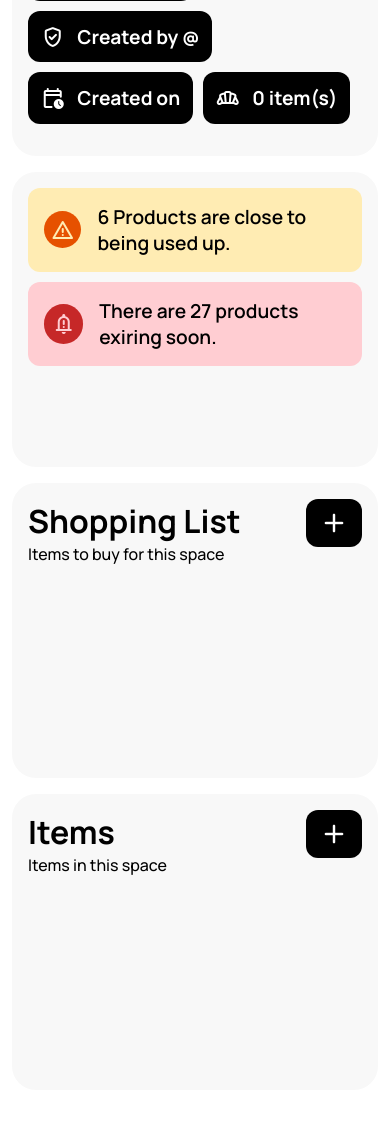
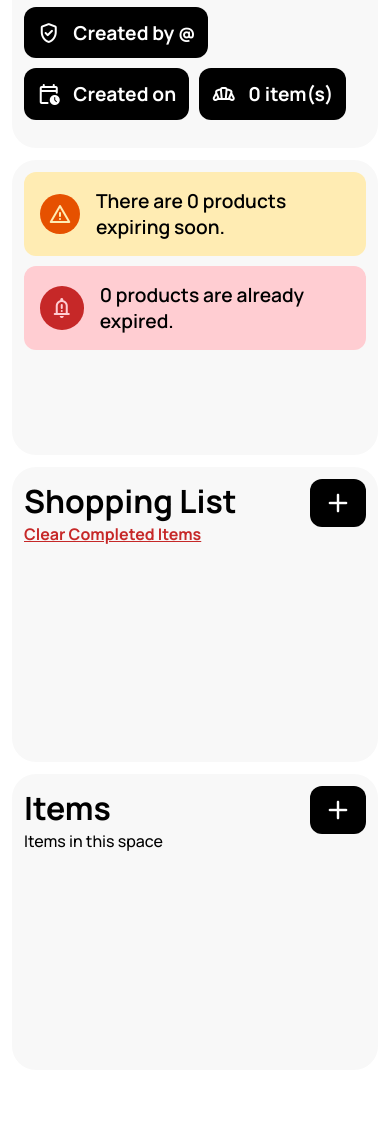
Before and after one commit to czett/shelfi, a Flask app: page /space/1 in a window 390 px wide. Shown: the part 233-1365 px from the top of the page. After the commit the page ends 1084 px from the top, so only its background shows below. Run offline with Flask 3, Linux system fonts and the light colour scheme; the visitor is signed in with stand-in values (Sample User, id 1); data that the repository does not hold is empty; some libraries are stand-ins or nearby versions.

Commit message:
mobile improvements and semi good notifications on space page

```diff
--- a/app.py
+++ b/app.py
@@ -36,12 +36,14 @@ def register():
 @app.route('/login/submit', methods=['POST'])
 def login_submit():
     username = request.form['username']
+    username = username.lower()
     password = request.form['password']
-    success, message = database.login(username, password)
 
     # Sanitize username: allow only alphanumeric and underscores, reject others
     if not re.match(r'^\w+$', username):
         return render_template('auth.html', action='login', message='Invalid username: only letters, numbers, and underscores are allowed.', session=session)
+
+    success, message = database.login(username, password)
 
     if success:
         session['username'] = username
@@ -113,6 +115,10 @@ def view_space(space_id):
     if not check_logged_in():
         return redirect('/login')
 
+    # check if user is in space
+    if not database.is_user_in_space(session.get('user_id'), space_id):
+        return redirect('/dashboard')
+
     space = database.get_space_details(space_id)
 
     session['current_space_id'] = space_id
@@ -138,8 +144,40 @@ def view_space(space_id):
 
     # get items in space
     items = database.get_space_items(space_id)
+    #if expiration date is defined for an item in get items dict, add another key with info: expires in x days, but only the amount of days it will take to reach the stored and initially passed date.
+    if items:
+        for item in items:
+            if item.get('expiration_date'):
+                try:
+                    # Assume item['created_at'] is a SQL timestamp (string or float)
+                    if isinstance(item['expiration_date'], (int, float)):
+                        dt = datetime.fromtimestamp(item['expiration_date'])
+                    else:
+                        # Try parsing as string
+                        dt = datetime.fromisoformat(str(item['expiration_date']))
+                    item['readable_expiration_date'] = dt.strftime('%b %d, %Y')
+                except Exception:
+                    pass
 
-    return render_template('space.html', session=session, space=space, items=items, shopping_list=shopping_list)
+    num_expired = 0
+    num_expiring_soon = 0
+
+    # determine items that expire soon or are expired
+    for item in items:
+        if item.get('expiration_date'):
+            try:
+                # if expiration date is defined, assume the item is expired if current date if after expiration date OR save item as expiring soon if date is less than 3 days in the future
+                # first, check for already expired items
+                if datetime.now() > item['expiration_date']:
+                    num_expired += 1
+                else:
+                    # check if expiration date is less than 3 days in the future
+                    if datetime.now() + timedelta(days=3) > item['expiration_date']:
+                        num_expiring_soon += 1
+            except Exception:
+                pass
+
+    return render_template('space.html', session=session, space=space, items=items, shopping_list=shopping_list, num_expired=num_expired, num_expiring_soon=num_expiring_soon)
 
 @app.route("/api/add-to-shopping-list", methods=['POST'])
 def add_to_shopping_list():
@@ -219,5 +257,19 @@ def modify_item_amount(item_id):
     else:
         return message, 500
 
+@app.route("/api/clear-shopping-list")
+def clear_shopping_list():
+    if not check_logged_in():
+        return redirect('/login')
+
+    space_id = session.get('current_space_id')
+
+    success, message = database.clear_shopping_list(space_id)
+
+    if success:
+        return redirect(f'/space/{space_id}')
+    else:
+        return message, 500
+
 if __name__ == '__main__':
     app.run(debug=True, port=8080)
--- a/database.py
+++ b/database.py
@@ -134,8 +134,22 @@ def create_space(user_id, space_name):
     finally:
         conn.close()
 
+def is_user_in_space(user_id, space_id):
+    conn = get_db_connection()
+    if conn is None:
+        return False
+    try:
+        with conn.cursor() as cur:
+            cur.execute("SELECT 1 FROM user_spaces WHERE user_id = %s AND space_id = %s", (user_id, space_id))
+            result = cur.fetchone()
+            return result is not None
+    except Exception as e:
+        print("Error checking if user is in space:", e)
+        return False
+    finally:
+        conn.close()
+
 def get_space_details(space_id):
-
     conn = get_db_connection()
     if conn is None:
         return None
@@ -232,7 +246,7 @@ def get_shopping_list(space_id):
     try:
         with conn.cursor() as cur:
             cur.execute("""
-                SELECT list_item_id, space_id, product_name, added_by_user_id, created_at, checked
+                SELECT list_item_id, space_id, product_name, added_by_user_id, created_at, checked, visible
                 FROM shopping_list
                 WHERE space_id = %s
                 ORDER BY checked, created_at DESC
@@ -245,7 +259,8 @@ def get_shopping_list(space_id):
                     'product_name': row[2],
                     'added_by_user_id': row[3],
                     'created_at': row[4],
-                    'checked': row[5]
+                    'checked': row[5],
+                    'visible': row[6]
                 }
                 for row in items
             ]
@@ -344,3 +359,23 @@ def modify_item_amount(item_id, amount):
         return False, "An error occurred while modifying the item quantity."
     finally:
         conn.close()
+
+def clear_shopping_list(space_id):
+    conn = get_db_connection()
+    # set visible to false for all checked items in shopping_list table
+    if conn is None:
+        return False, "Database connection failed."
+    try:
+        with conn.cursor() as cur:
+            cur.execute("""
+                UPDATE shopping_list
+                SET visible = FALSE
+                WHERE space_id = %s and checked = TRUE
+            """, (space_id,))
+            conn.commit()
+            return True, "Shopping list cleared."
+    except Exception as e:
+        print("Error clearing shopping list:", e)
+        return False, "An error occurred while clearing the shopping list."
+    finally:
+        conn.close()
--- a/static/style/style.css
+++ b/static/style/style.css
@@ -324,6 +324,11 @@ div, p, a{
     font-weight: 500;
     color: var(--fg-color);
     margin-bottom: 1rem;
+}
+
+.dashboard-child-subtitle a{
+    color: var(--red);
+    font-weight: 700;
 }
 
 /* spaces list, similar to messages */
@@ -847,7 +852,7 @@ div, p, a{
 @media screen and (width < 900px) {
     :root{
         --xpad: .75rem;
-        --ypad: 1rem;
+        --ypad: .75rem;
     }
 
     .add-list-item-button{
@@ -860,10 +865,30 @@ div, p, a{
     }
 
     .tile-view{
-        grid-template-columns: repeat(2, 1fr) !important;
+        grid-template-columns: repeat(1, 1fr) !important;
+        gap: .5rem !important;
+    }
+
+    .tile-view .tile{
+        aspect-ratio: 2 !important;
+    }
+
+    .tile-icon span{
+        font-size: 3rem !important;
+    }
+
+    .tile-name{
+        font-size: 1rem !important;
     }
 
     .quick-action-icon{
         width: 50% !important;
     }
+
+    .list-item-card{
+        display: flex;
+        flex-direction: column;
+        align-items: start !important;
+        gap: .5rem;
+    }
 }
--- a/templates/space.html
+++ b/templates/space.html
@@ -54,13 +54,13 @@
                 <div class="message-icon">
                     <span class="material-symbols-rounded">warning</span>
                 </div>
-                <div class="message-text">6 Products are close to being used up.</div>
+                <div class="message-text">There are {{num_expiring_soon}} products expiring soon.</div>
             </div>
             <div class="message alert">
                 <div class="message-icon">
                     <span class="material-symbols-rounded">notification_important</span>
                 </div>
-                <div class="message-text">There are 27 products exiring soon.</div>
+                <div class="message-text">{{num_expired}} products are already expired.</div>
             </div>
         </div>
 
@@ -69,7 +69,7 @@
                 Shopping List
             </div>
             <div class="dashboard-child-subtitle list-subtitle">
-                Items to buy for this space
+                <a href="/api/clear-shopping-list" class="btn btn-danger">Clear Completed Items</a>
             </div>
 
             <div class="add-shopping-list-item-button add-list-item-button" onmousedown="expandListForm()">
@@ -81,6 +81,7 @@
 
             <div class="shopping-list list-items">
                 {% for item in shopping_list %}
+                    {% if item.visible %}
                     <div class="item-card list-item-card" id="shopping-list-item-{{ item.list_item_id }}">
                         <div class="space-icon-and-name list-item-main">
                             <a class="item-card-checkbox list-item-icon" id="item-card-checkbox-{{ item.list_item_id }}" data-checked="false" href="/api/toggle-shopping-list-item/{{item.list_item_id}}">
@@ -99,6 +100,7 @@
                         </div>
                         <div class="item-card-info list-item-info">added by <span style="font-weight: 700;">@{{item.username}}</span> on {{item.created_at}}</div>
                     </div>
+                    {% endif %}
                 {% endfor %}
             </div>
 
@@ -136,6 +138,13 @@
                         </div>
                         <div class="tile-name">
                             {{item.name}}
+                        </div>
+                        <div class="tile-date">
+                        {% if item.readable_expiration_date %}
+                            expires {{item.readable_expiration_date}}
+                        {% else %}
+                            no expiration date
+                        {% endif %}
                         </div>
                         <div class="tile-info">
                             {{item.quantity}} {{item.unit}}
```
